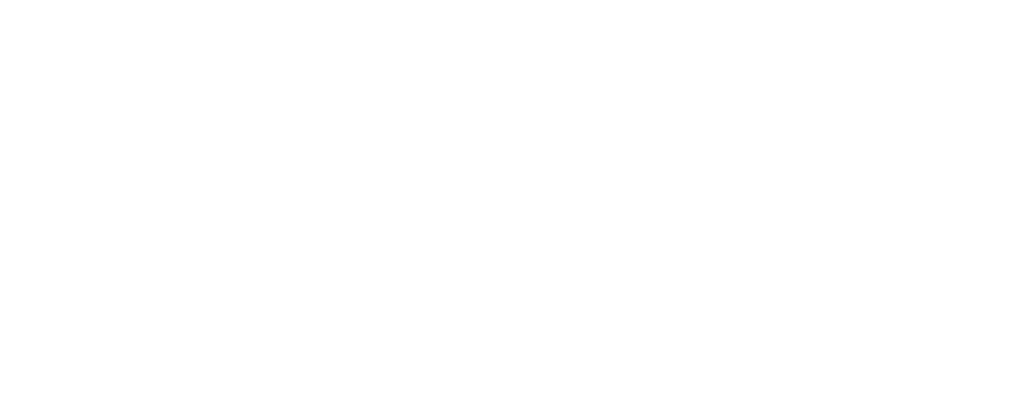
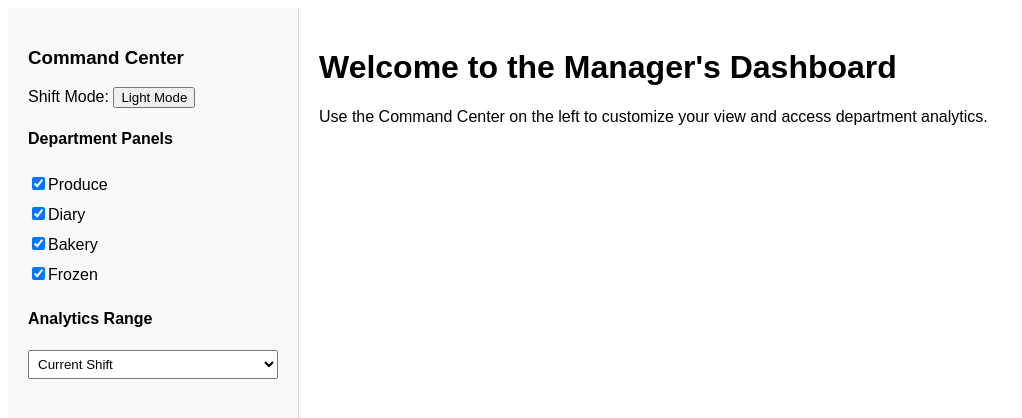
Before and after one commit to CoreyMaltby/command-centre-with-zustand, a React (Vite) app: page / in a window 1280 px wide. Shown: the top 418 px of the page, without its empty margins (0-1022 px from the left). Built offline with nearby package versions, Linux system fonts and the light colour scheme.

Commit message:
feat: added CommandSidebar for global department and theme control

```diff
--- a/src/App.jsx
+++ b/src/App.jsx
@@ -1,7 +1,16 @@
 import { useState } from 'react'
+import CommandSidebar from './components/CommandSidebar'
 
 function App() {
-
+    return (
+        <div style={{ display: 'flex', height: '100vh', fontFamily: 'Arial, sans-serif' }}>
+            <CommandSidebar />
+            <main style={{ flex: 1, padding: '20px' }}>
+                <h1>Welcome to the Manager's Dashboard</h1>
+                <p>Use the Command Center on the left to customize your view and access department analytics.</p>
+            </main>
+        </div>
+    )
 }
 
 export default App
--- /dev/null
+++ b/src/components/CommandSidebar.jsx
@@ -0,0 +1,41 @@
+import { useStore } from '../store';
+
+export default function CommandSidebar() {
+    const { departments, toggleDepartment, managerTheme, toggleManagerTheme, reportRange, setReportRange } = useStore();
+
+    return (
+        <aside style={{ padding: '20px', borderRight: '1px solid #ddd', minWidth: '250px', background: '#f8f9fa' }}>
+            <h3>Command Center</h3>
+
+            <div style={{ marginBottom: '20px' }}>
+                <label>Shift Mode: </label>
+                <button onClick={toggleManagerTheme}>
+                    {managerTheme === 'light' ? 'Dark Mode' : 'Light Mode'}
+                </button>
+            </div>
+
+            <div style={{ marginTop: '20px' }}>
+                <h4>Department Panels</h4>
+                {Object.keys(departments).map(dept => (
+                    <label key={dept} style={{ display: 'block', padding: '5px 0', cursor: 'pointer' }}>
+                        <input
+                            type="checkbox"
+                            checked={departments[dept]}
+                            onChange={() => toggleDepartment(dept)}
+                        />
+                        {dept.charAt(0).toUpperCase() + dept.slice(1)}
+                    </label>
+                ))}
+            </div>
+
+            <div style={{ marginTop: '20px' }}>
+                <h4>Analytics Range</h4>
+                <select value={reportRange} onChange={(e) => setReportRange(e.target.value)} style={{ width: '100%', padding: '5px' }}>
+                    <option value="Today">Current Shift</option>
+                    <option value="7d">Weekly Audit</option>
+                    <option value="30d">Monthly Forecast</option>
+                </select>
+            </div>
+        </aside>
+    );
+}
--- a/src/store.js
+++ b/src/store.js
@@ -5,7 +5,7 @@
     (persist(
         (set) => ({
             // Initial state
-            theme = 'light',
+            theme: 'light',
             reportRange: 'Today',
             // Tracks which department pannels are open
             departments: {
```
